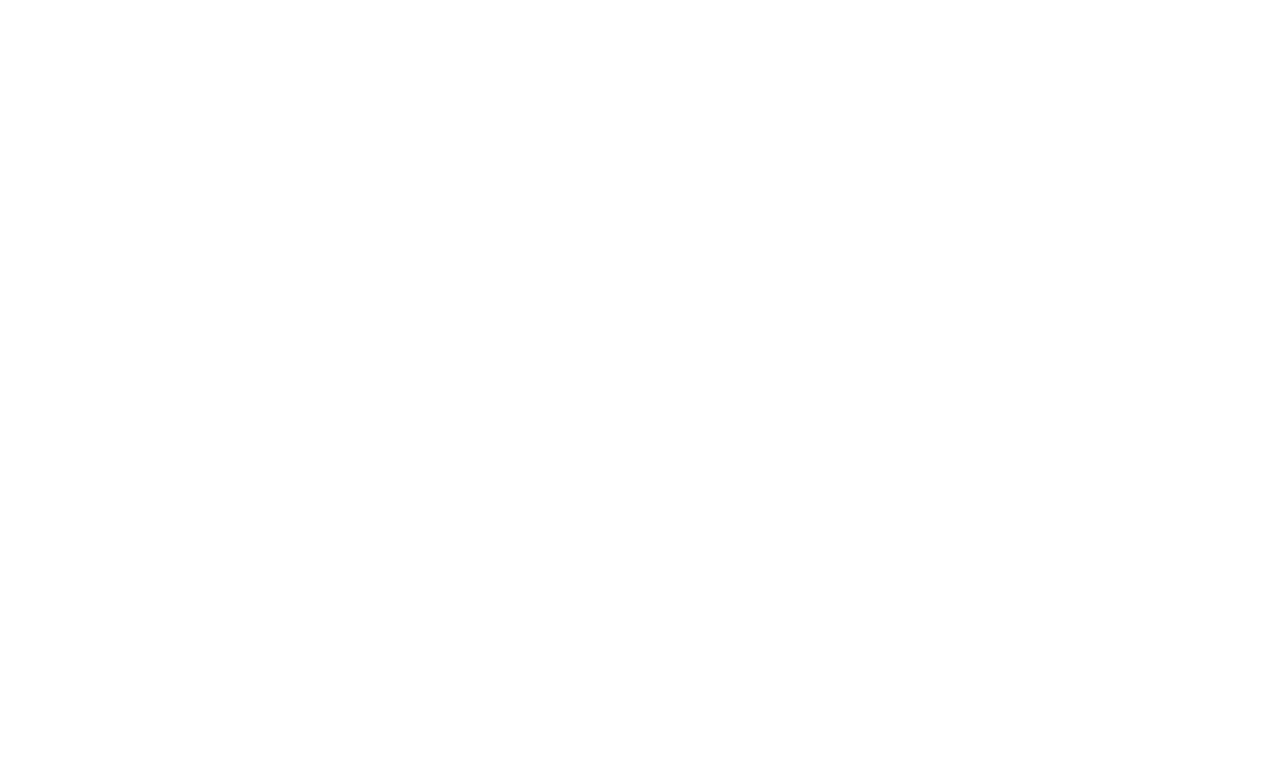
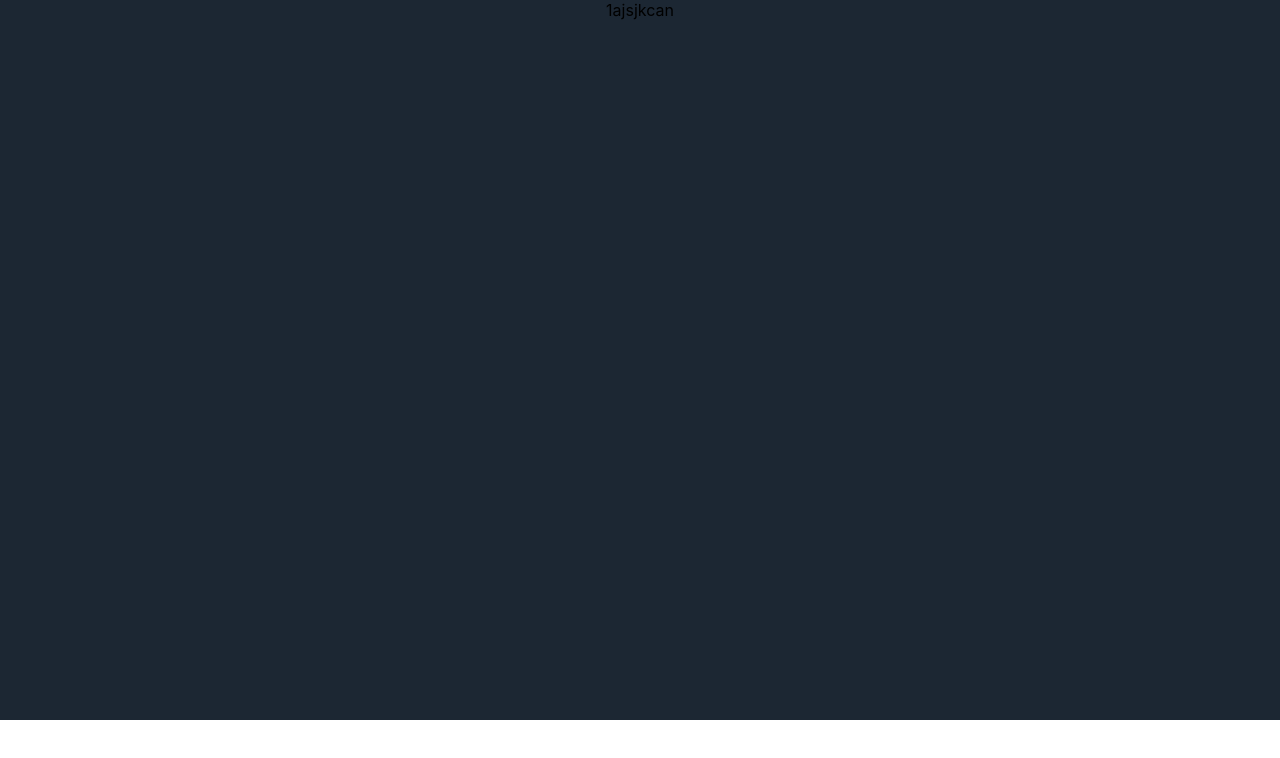
Before and after one commit to Bhaveshsingh022000/RealtimeCodeSharing, a React (Create React App) app in the folder frontend/app/: page / in a window 1280 px wide. Shown: the top 758 px of the page. Built offline with nearby package versions, Linux system fonts and the light colour scheme.

Commit message:
added styling to textEditor.js

```diff
--- a/frontend/app/src/App.js
+++ b/frontend/app/src/App.js
@@ -1,11 +1,11 @@
 import React from 'react';
 import './App.css';
-
+import TextEditor from './Containers/textEditior';
 
 function App() {
   return (
     <div className="App">
-
+        <TextEditor/>
     </div>
   );
 }
--- a/frontend/app/src/Components/textLines.js
+++ b/frontend/app/src/Components/textLines.js
@@ -3,7 +3,7 @@ import React from 'react';
 const textLines = (props) => {
     return (
         <React.Fragment>
-
+            <span>1</span><span>ajsjkcan</span>
         </React.Fragment>
     );
 }
--- a/frontend/app/src/Containers/textEditior.js
+++ b/frontend/app/src/Containers/textEditior.js
@@ -1,6 +1,7 @@
 import React, { Component } from 'react';
 
 import classes from './textEditor.module.css';
+import TextLines from '../Components/textLines';
 
 class TextEditor extends Component {
     state = {
@@ -9,7 +10,7 @@ class TextEditor extends Component {
     render() {
         return (
             <div className={classes.Main}>
-
+                <TextLines />
             </div>
         );
     }
--- a/frontend/app/src/Containers/textEditor.module.css
+++ b/frontend/app/src/Containers/textEditor.module.css
@@ -1,5 +1,5 @@
 .Main{
     width: 100%;
     height: 90vh;
-    background-color: slategrey;
+    background-color: rgb(28, 39, 51);
 }
```
